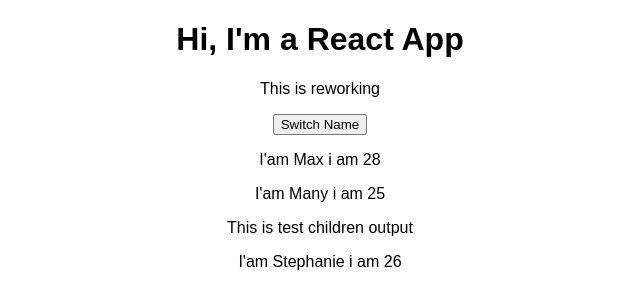
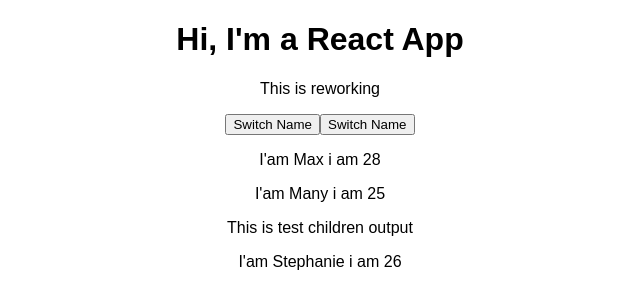
Before and after one commit to alexSiera/DockerTrain, a React (Create React App) app in the folder react-complete-guide/: page / in a window 1280 px wide. Shown: the top 308 px of the page, without its empty margins (320-960 px from the left). Built offline with nearby package versions, Linux system fonts and the light colour scheme.

Commit message:
add passing arguments to the function call

```diff
--- a/react-complete-guide/src/App.js
+++ b/react-complete-guide/src/App.js
@@ -19,12 +19,12 @@
     ],
     otherState: "some other value"
   };
-  switchNameHandler = () => {
+  switchNameHandler = newName => {
     // this.state.persons[0].name = "Maximilli";
     this.setState({
       persons: [
         {
-          name: "Killer B",
+          name: newName,
           age: 333
         },
         {
@@ -43,7 +43,14 @@
       <div className="App">
         <h1>Hi, I'm a React App</h1>
         <p>This is reworking</p>
-        <button onClick={this.switchNameHandler}>Switch Name</button>
+        <button onClick={this.switchNameHandler.bind(this, "Maximilian")}>
+          Switch Name
+        </button>
+        <button
+          onClick={() => this.switchNameHandler("MaxiKilkackasaamamkcma")}
+        >
+          Switch Name
+        </button>
         <Person
           name={this.state.persons[0].name}
           age={this.state.persons[0].age}
@@ -51,6 +58,7 @@
         <Person
           name={this.state.persons[1].name}
           age={this.state.persons[1].age}
+          click={this.switchNameHandler.bind(this, "Max!")}
         >
           This is test children output
         </Person>
--- a/react-complete-guide/src/Person/Person.js
+++ b/react-complete-guide/src/Person/Person.js
@@ -1,8 +1,8 @@
 import React from "react";
-const person = ({ name, age, children }) => {
+const person = ({ name, age, children, click }) => {
   return (
     <div>
-      <p>
+      <p onClick={click}>
         I'am {name} i am {age}
       </p>
       <p>{children}</p>
```
